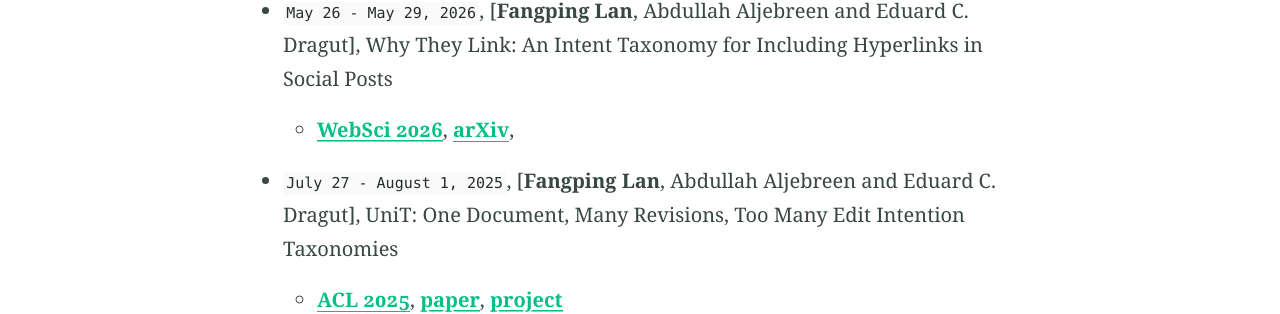
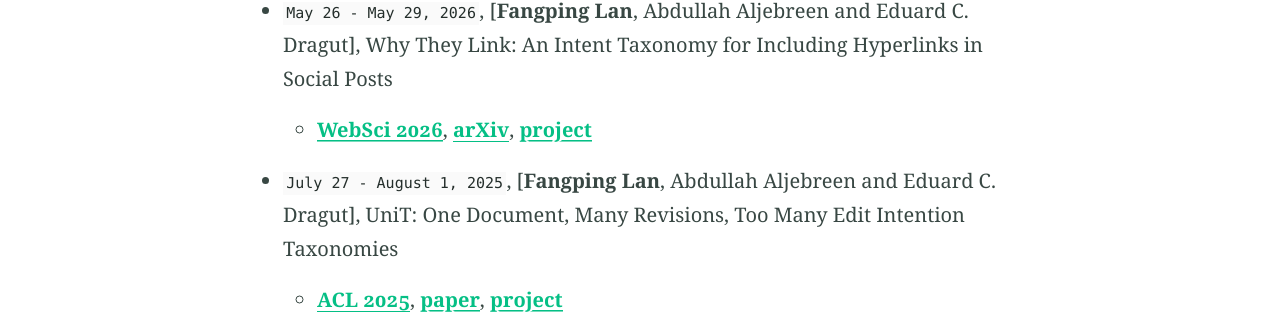
Before and after one commit to lanfangping/lanfangping.github.io, a Jekyll site: the page built from publications.md, in a window 1280 px wide. Shown: the part 151-465 px from the top of the page. Built offline with Jekyll 4.4.1, drawn with Linux system fonts in a browser that asks for light colours.

Commit message:
update pub

```diff
--- a/publications.md
+++ b/publications.md
@@ -10,7 +10,7 @@
 - `May 26 - May 29, 2026`, [**Fangping Lan**, Abdullah Aljebreen and Eduard C. Dragut], Why They Link: An Intent Taxonomy for Including Hyperlinks in Social Posts
   - [**WebSci 2026**](https://websci26.org/),
   [**arXiv**](https://www.arxiv.org/abs/2601.17601),
-  <!-- [**project**](https://sites.google.com/view/dmlab-unit/) -->
+  [**project**](https://sites.google.com/view/dmlab-whytheylink/)
 
 - `July 27 - August 1, 2025`, [**Fangping Lan**, Abdullah Aljebreen and Eduard C. Dragut], UniT: One Document, Many Revisions, Too Many Edit Intention Taxonomies
   - [**ACL 2025**](https://2025.aclweb.org/),
```
